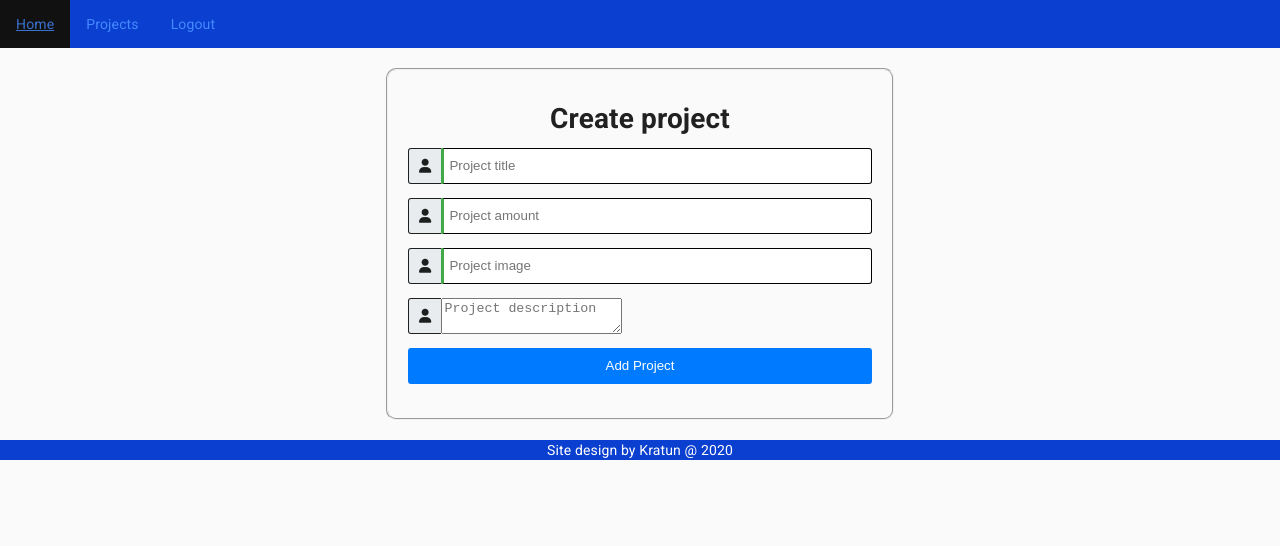
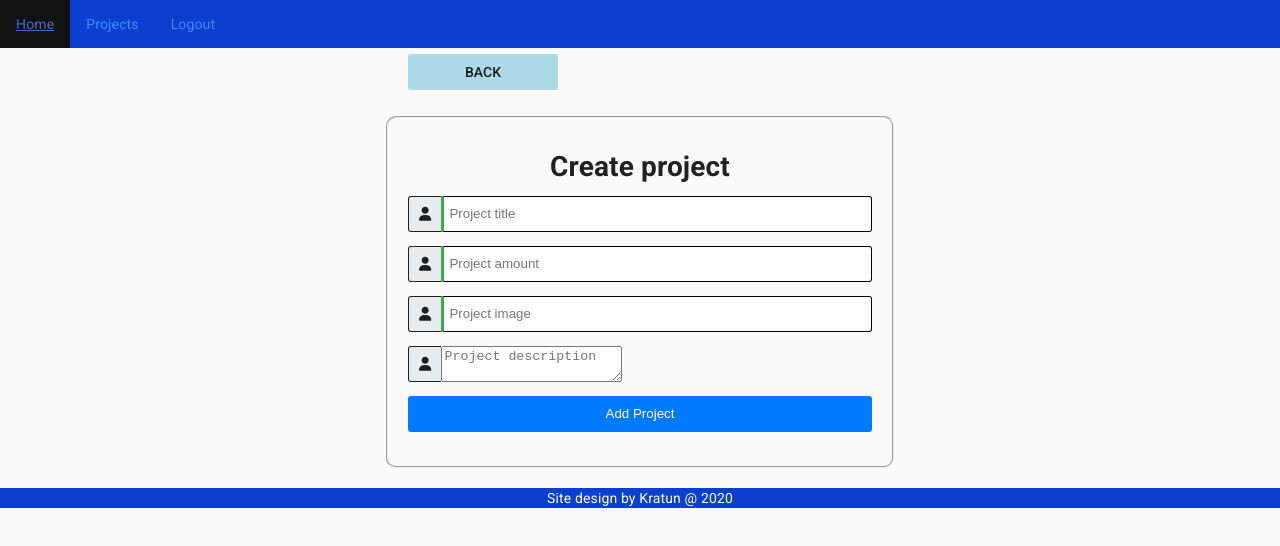
Before and after one commit to kratun/PvAppVue, a Vue app: page /projects/create in a window 1280 px wide. Shown: the top 546 px of the page. Built offline with nearby package versions, Linux system fonts and the light colour scheme; no server answers; sample sign-in values are in the browser's storage.

Commit message:
Fixed API_KEY

```diff
--- a/src/axios-auth.js
+++ b/src/axios-auth.js
@@ -1,5 +1,5 @@
 import axios from 'axios';
-// import secret from './secrets/ApiSecret'
+import {API_KEY} from './secrets/ApiSecret'
 
 // const API_KEY = secret;
 const instance = axios.create({
@@ -8,8 +8,7 @@ const instance = axios.create({
 });
 
 instance.interceptors.request.use((config) => {
-    config.url = `${config.url}?key=${secret}`
-    //AIzaSyBz7-T_O1ag_g84dsL5FtR7RddWMO1q_fQ`
+    config.url = `${config.url}?key=${API_KEY}`
 
     return config;
 });
--- a/src/components/projects/ProjectCreate.vue
+++ b/src/components/projects/ProjectCreate.vue
@@ -1,5 +1,8 @@
 <template>
   <div id="projectsCreate">
+    <div id="backToProjects">
+      <router-link id="backToProjectsLink" to="/projects" tag="md-button">Back</router-link>
+    </div>
     <form @submit.prevent="onProjectCreate">
       <fieldset>
         <h1>Create project</h1>
@@ -187,4 +190,14 @@ p.error {
 input.error {
   border-left-color: #a8413f;
 }
+
+#backToProjects{
+
+  padding-inline-start: 400px;
+}
+.md-button {
+      width: 150px;
+      border-radius: 2px;
+      background-color:  lightblue;
+    }
 </style>
--- a/src/components/projects/ProjectEdit.vue
+++ b/src/components/projects/ProjectEdit.vue
@@ -1,5 +1,8 @@
 <template>
   <div id="projectsCreate">
+    <div id="backToProjects">
+      <router-link id="backToProjectsLink" to="/projects" tag="md-button">Back</router-link>
+    </div>
     <form @submit.prevent="onProjectEdit">
       <fieldset>
         <h1>Edit project</h1>
@@ -232,4 +235,13 @@ p.error {
 input.error {
   border-left-color: #a8413f;
 }
+#backToProjects{
+
+  padding-inline-start: 400px;
+}
+.md-button {
+      width: 150px;
+      border-radius: 2px;
+      background-color:  lightblue;
+    }
 </style>
--- a/src/components/projects/ProjectList.vue
+++ b/src/components/projects/ProjectList.vue
@@ -3,7 +3,8 @@
     <!-- <template :v-if="projects"> -->
     <!-- <div v-for="p in projects" :key="p.projectId"> -->
     <div class="container left">
-      <md-button @click="create">+ Add project</md-button>
+      <router-link to="/projects/create" tag="md-button">+ Add project</router-link>
+      <!-- <md-button @click="create">+ Add project</md-button> -->
     </div>
 
     <div class="container">
@@ -49,11 +50,8 @@ export default {
       projects: []
     };
   },
-  beforeCreate() {
-    console.log("I am here");
+  async beforeCreate() {
     this.$emit("onAuth", localStorage.getItem("token") !== null);
-  },
-  async created() {
     await axiosDb
       .get(`projects.json`)
       .then(res => {
@@ -69,6 +67,22 @@ export default {
         console.error(err);
       });
   },
+  // async created() {
+  //   await axiosDb
+  //     .get(`projects.json`)
+  //     .then(res => {
+  //       const allProjectsRes = res.data;
+  //       for (const projectId in allProjectsRes) {
+  //         this.projects.push({
+  //           projectId,
+  //           ...allProjectsRes[projectId]
+  //         });
+  //       }
+  //     })
+  //     .catch(err => {
+  //       console.error(err);
+  //     });
+  // },
 
   methods: {
     create() {
@@ -82,6 +96,9 @@ export default {
     },
     deleteCard() {
       window.alert("Calling someone...");
+    },
+    getCreateUrl(){
+      return "/projects/create";
     }
   }
 };
```
